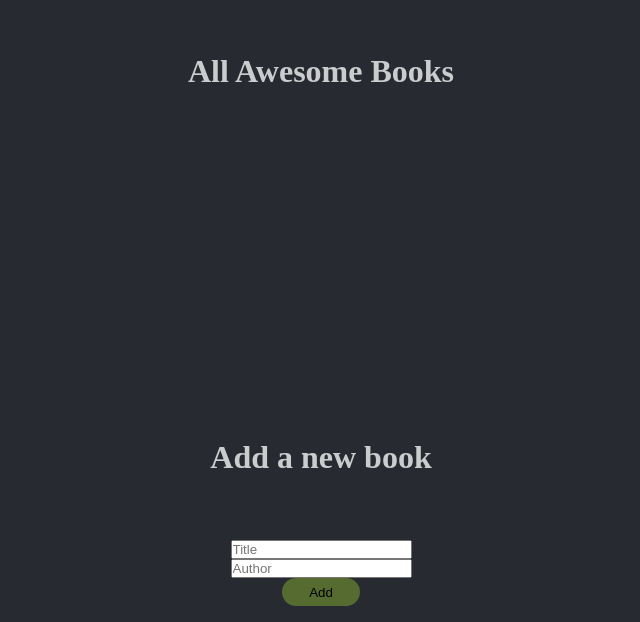
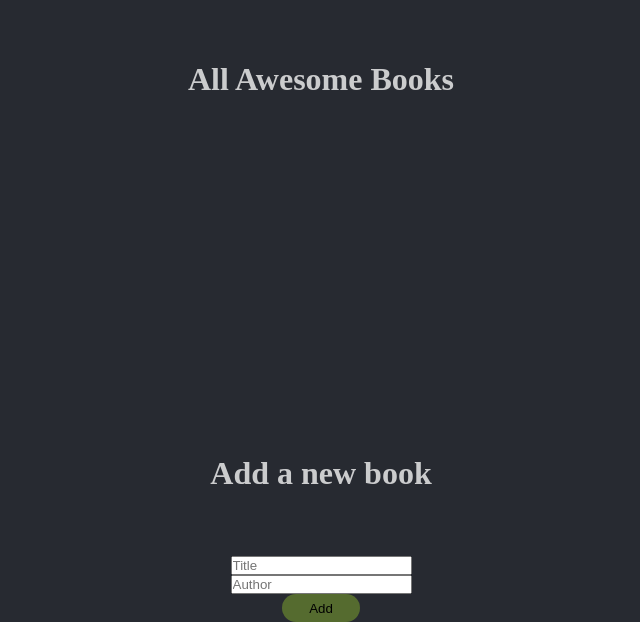
Before and after one commit to KanzaTahreem/Awesome-Books-ES6, a website: page index.html in a window 1280 px wide. Shown: the part 233-855 px from the top of the page, without its empty margins (319-959 px from the left). Drawn offline with Linux system fonts and the light colour scheme.

Commit message:
Update styling for book section

```diff
--- a/style.css
+++ b/style.css
@@ -7,6 +7,7 @@
 header,
 #books,
 .book-row,
+.all-books,
 #form {
   display: flex;
   align-items: center;
@@ -51,9 +52,8 @@ h2 {
 }
 
 .all-books {
-  display: flex;
   flex-direction: column;
-  height: calc(100vh - 10em);
+  height: calc(100vh - 9em);
   justify-content: center;
 }
 
```
